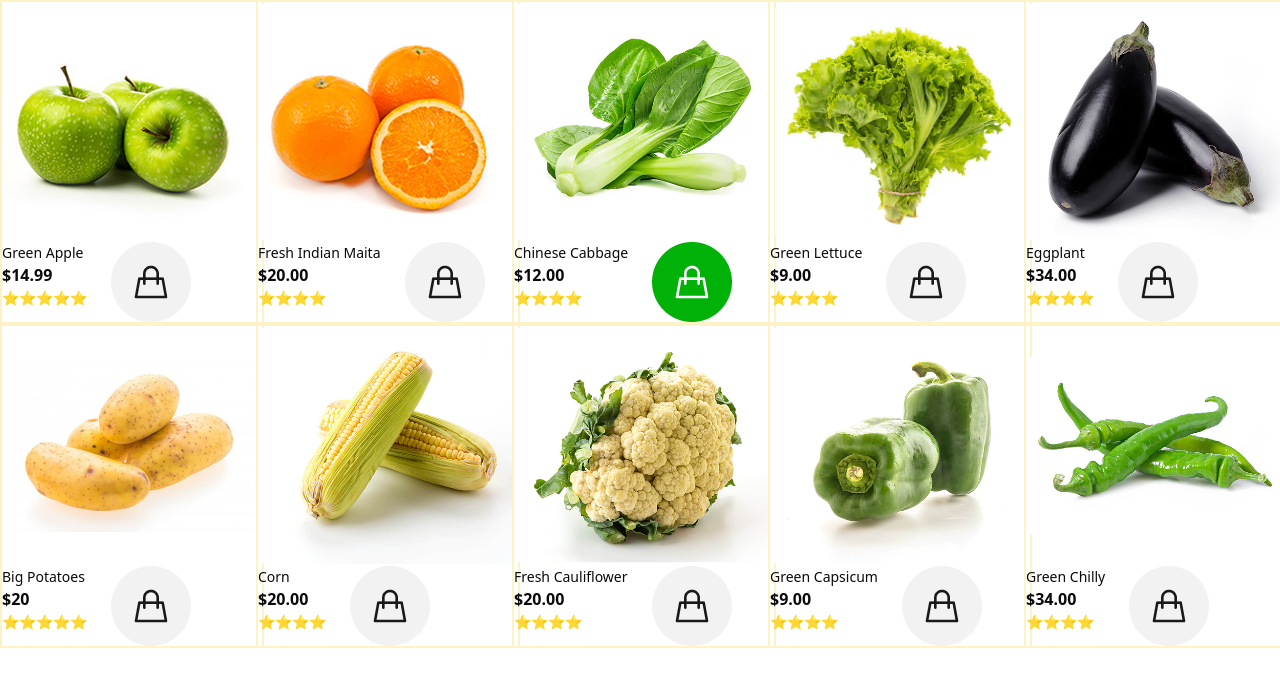
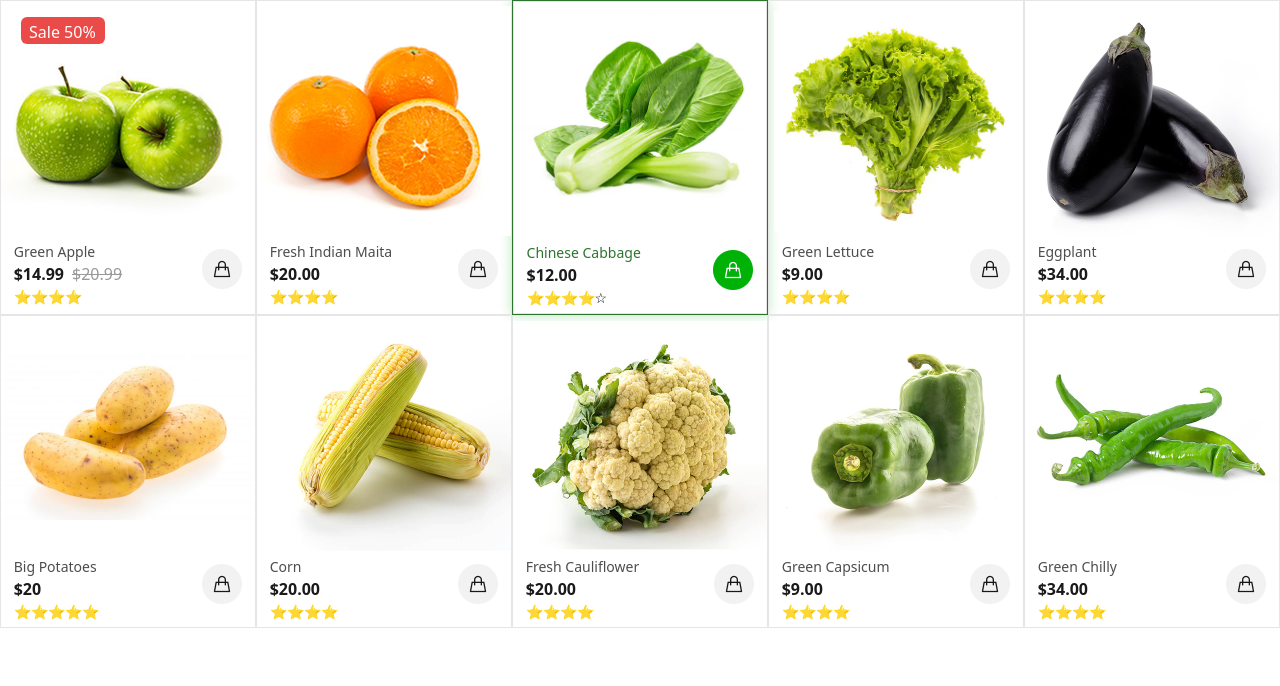
Before and after one commit to TheAsmitaKC/ecommerce-nepal, a Next.js app: page / in a window 1280 px wide. Shown: the top 686 px of the page. Built offline with nearby package versions, Linux system fonts and the light colour scheme.

Commit message:
popular products design

```diff
--- a/app/page.tsx
+++ b/app/page.tsx
@@ -14,12 +14,14 @@ import Bag from "../components/images/Bag.png";
 import AddtoCart from "../components/images/Add To Cart.png";
 function page() {
   return (
-    <div className="grid grid-cols-5 p-0 m-0">
+    <div className="grid grid-cols-5 ">
       <PopularProducts
+        badge="Sale 50%"
         productimg={<Image src={Apple} alt="apple" />}
         heading="Green Apple"
         price="14.99"
-        rating="⭐⭐⭐⭐⭐"
+        linethrough="20.99"
+        rating="⭐⭐⭐⭐"
         addtocart={<Image src={Bag} alt="bag" />}
       />
       <PopularProducts
@@ -29,13 +31,16 @@ function page() {
         rating="⭐⭐⭐⭐"
         addtocart={<Image src={Bag} alt="bag" />}
       />
+      <div className="border-[#2C742F] border shadow-[0px_0px_12px_0px_#20B52652]">
         <PopularProducts
           productimg={<Image src={Third} alt="third" />}
           heading="Chinese Cabbage "
           price="12.00"
-        rating="⭐⭐⭐⭐"
+          rating="⭐⭐⭐⭐☆"
           addtocart={<Image src={AddtoCart} alt="bag" />}
+          isGreen={true}
         />
+      </div>
       <PopularProducts
         productimg={<Image src={Fourth} alt="fourth" />}
         heading="Green Lettuce"
--- a/components/PopularProducts.tsx
+++ b/components/PopularProducts.tsx
@@ -5,6 +5,9 @@ interface PopularProductProps {
   price: string | number;
   rating: string | number;
   addtocart: React.ReactNode;
+  badge?: string;
+  linethrough?: string;
+  isGreen?: boolean;
 }
 function PopularProducts({
   productimg,
@@ -12,23 +15,47 @@ function PopularProducts({
   price,
   rating,
   addtocart,
+  badge,
+  linethrough,
+  isGreen,
 }: PopularProductProps) {
   return (
-    <div className="border-amber-100 border-2 w-[264px]">
+    <div className="border-[#E6E6E6] border w-full relative">
+      {badge && (
+        <div className=" absolute bg-[#EA4B48] w-21 text-white ml-5 mt-4 rounded-sm  h-[27px] py-[3px] px-2">
+          {badge}
+        </div>
+      )}
       <div className="w-full h-60  flex items-center justify-center">
         {productimg}
       </div>
 
-      <div className="  justify-between items-start flex ">
-        <div className=" flex flex-row gap-6 ">
-          <div>
-            <h3 className="text-[14px]">{heading}</h3>
-            <p className=" text-[16px] font-bold">${price}</p>
-            <p className="text-[14px]">{rating}</p>
+      <div className="  justify-between items-start flex px-[5%] pb-[2%]  w-full ">
+        <div>
+          <h3
+            className={`text-[14px]  ${
+              isGreen ? "text-[#2C742F]" : "text-[#4D4D4D]"
+            }`}
+          >
+            {heading}
+          </h3>
+          <div className="flex gap-2">
+            {" "}
+            <p className=" text-[16px] font-semibold text-[#1A1A1A]">
+              ${price}
+            </p>
+            {linethrough && (
+              <p className=" line-through text-[16px]  text-[#999999]">
+                ${linethrough}
+              </p>
+            )}{" "}
           </div>
-          <div className="flex justify-center ">
-            <div className=" items-end">{addtocart}</div>
-          </div>
+
+          <p className="text-[14px]">{rating}</p>
+        </div>
+
+        <div className=" justify-end h-10 w-10 items-end flex mt-2">
+          {addtocart}
         </div>
       </div>
     </div>
```
Lines whose indentation alone changed are shown as unchanged.
